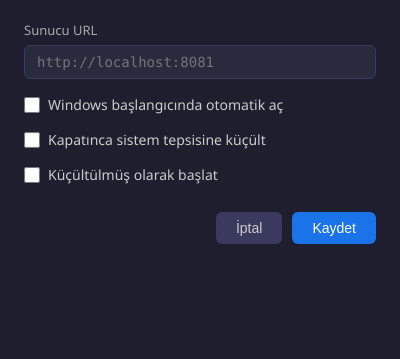
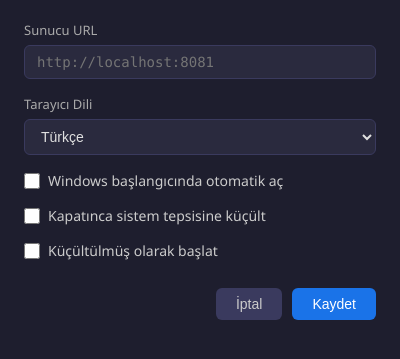
Before and after one commit to inscada-app/ins-viewer-releases, an Electron app: page src/renderer/settings.html in a window 400 px wide. Shown: the part 51-410 px from the top of the page. Drawn offline with Linux system fonts and the light colour scheme; no server answers.

Commit message:
Add browser language setting to preferences
Users can now select the browser language from settings.
Chromium locale and Accept-Language header are set accordingly.

Co-Authored-By: Claude Opus 4.6 <noreply@anthropic.com>

```diff
--- a/src/main/settings-store.js
+++ b/src/main/settings-store.js
@@ -7,6 +7,7 @@ const DEFAULTS = {
   autoStart: false,
   minimizeToTray: true,
   startMinimized: false,
+  language: 'tr',
 };
 
 let filePath;
--- a/src/renderer/settings.css
+++ b/src/renderer/settings.css
@@ -48,8 +48,27 @@ input[type="url"] {
   transition: border-color 0.2s;
 }
 
-input[type="url"]:focus {
+input[type="url"]:focus,
+select:focus {
   border-color: #1a73e8;
+}
+
+select {
+  width: 100%;
+  padding: 8px 12px;
+  background: #2a2a3e;
+  border: 1px solid #3a3a5e;
+  border-radius: 6px;
+  color: #e0e0e0;
+  font-size: 14px;
+  outline: none;
+  transition: border-color 0.2s;
+  cursor: pointer;
+}
+
+select option {
+  background: #2a2a3e;
+  color: #e0e0e0;
 }
 
 .checkbox-group label {
--- a/src/renderer/settings.html
+++ b/src/renderer/settings.html
@@ -13,6 +13,21 @@
     <div class="form-group">
       <label for="url">Sunucu URL</label>
       <input type="url" id="url" placeholder="http://localhost:8081" spellcheck="false">
+    </div>
+
+    <div class="form-group">
+      <label for="language">Tarayıcı Dili</label>
+      <select id="language">
+        <option value="tr">Türkçe</option>
+        <option value="en">English</option>
+        <option value="de">Deutsch</option>
+        <option value="fr">Français</option>
+        <option value="es">Español</option>
+        <option value="ru">Русский</option>
+        <option value="ar">العربية</option>
+        <option value="zh">中文</option>
+        <option value="ja">日本語</option>
+      </select>
     </div>
 
     <div class="form-group checkbox-group">
--- a/src/renderer/settings.js
+++ b/src/renderer/settings.js
@@ -1,5 +1,6 @@
 document.addEventListener('DOMContentLoaded', async () => {
   const urlInput = document.getElementById('url');
+  const language = document.getElementById('language');
   const autoStart = document.getElementById('autoStart');
   const minimizeToTray = document.getElementById('minimizeToTray');
   const startMinimized = document.getElementById('startMinimized');
@@ -10,6 +11,7 @@ document.addEventListener('DOMContentLoaded', async () => {
   // Load current settings
   const settings = await window.settingsApi.getSettings();
   urlInput.value = settings.url || '';
+  language.value = settings.language || 'tr';
   autoStart.checked = !!settings.autoStart;
   minimizeToTray.checked = !!settings.minimizeToTray;
   startMinimized.checked = !!settings.startMinimized;
@@ -21,6 +23,7 @@ document.addEventListener('DOMContentLoaded', async () => {
   btnSave.addEventListener('click', async () => {
     const newSettings = {
       url: urlInput.value.trim() || 'http://localhost:8081',
+      language: language.value,
       autoStart: autoStart.checked,
       minimizeToTray: minimizeToTray.checked,
       startMinimized: startMinimized.checked,
```
Also changed, not shown: src/main/main.js (+18 -2 lines).
